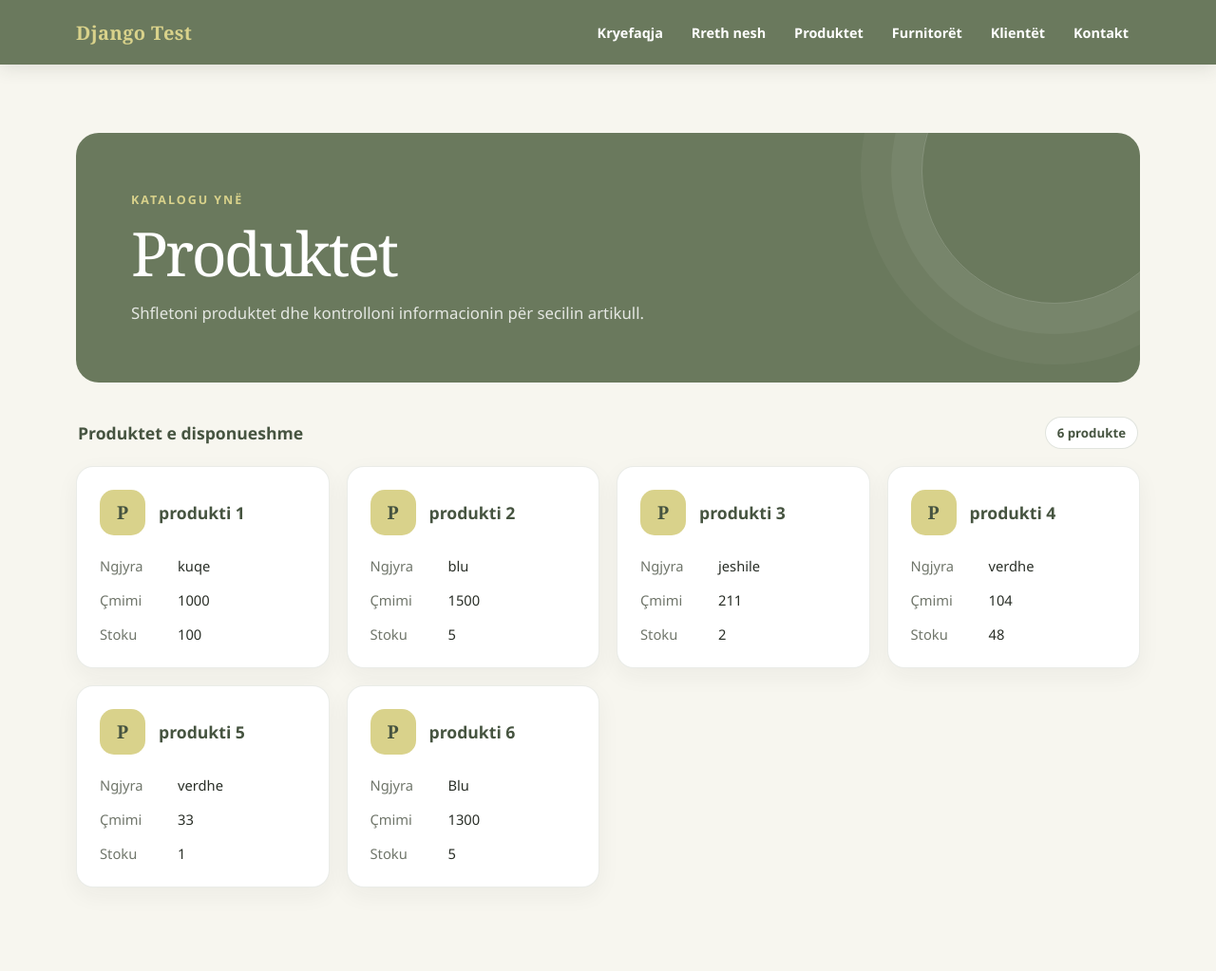
After one commit to RahmaniL0712/django-test, a Django app: page /all_products in a window 1280 px wide. The commit adds this page. Shown: the whole page at 95% size. Run offline with Django 5.2, Linux system fonts and the light colour scheme; data comes from the database, SQL or seed files in the repository; both versions use the stored data as it was after the commit.

Commit message:
css and restructuring of pages

```diff
--- a/core/admin.py
+++ b/core/admin.py
@@ -1,5 +1,6 @@
 from django.contrib import admin
-from .models import Product, Vendor
+from .models import Product, Vendor, Client
 
 admin.site.register(Product)
 admin.site.register(Vendor)
+admin.site.register(Client)
--- a/core/models.py
+++ b/core/models.py
@@ -13,3 +13,8 @@ class Vendor(models.Model):
     vendor_name = models.CharField(max_length=50)
     vendor_nipt = models.CharField(max_length=14)
     vendor_address = models.CharField(max_length=250)
+
+class Client(models.Model):
+    client_name = models.CharField(max_length=50)
+    client_address = models.CharField(max_length=255)
+    phone_number = models.CharField(max_length=13)
--- /dev/null
+++ b/core/templates/base.html
@@ -0,0 +1,340 @@
+<!DOCTYPE html>
+<html lang="sq">
+<head>
+    <meta charset="UTF-8">
+    <meta name="viewport" content="width=device-width, initial-scale=1.0">
+    <meta name="theme-color" content="#6A795D">
+    <title>{% block title %}Faqja kryesore{% endblock %}</title>
+    <style>
+        :root {
+            color-scheme: light;
+            --olive: #6A795D;
+            --olive-dark: #465440;
+            --cream: #D9D28B;
+            --paper: #f7f6ef;
+            --ink: #292e27;
+            --muted: #70766b;
+        }
+
+        *,
+        *::before,
+        *::after {
+            box-sizing: border-box;
+        }
+
+        body {
+            min-height: 100vh;
+            margin: 0;
+            background: var(--paper);
+            color: var(--ink);
+            font-family: "Segoe UI", Arial, sans-serif;
+        }
+
+        .site-nav {
+            position: sticky;
+            z-index: 10;
+            top: 0;
+            background: #6A795D;
+            box-shadow: 0 4px 18px rgb(41 46 39 / 12%);
+            font-family: "Segoe UI", Arial, sans-serif;
+        }
+
+        .site-nav-inner {
+            display: flex;
+            width: min(1120px, calc(100% - 40px));
+            min-height: 68px;
+            align-items: center;
+            justify-content: space-between;
+            gap: 24px;
+            margin: 0 auto;
+        }
+
+        .site-brand {
+            flex: 0 0 auto;
+            color: #D9D28B;
+            font-family: Georgia, "Times New Roman", serif;
+            font-size: 1.25rem;
+            font-weight: 700;
+            letter-spacing: 0.02em;
+            text-decoration: none;
+        }
+
+        .site-links {
+            display: flex;
+            flex-wrap: wrap;
+            align-items: center;
+            justify-content: flex-end;
+            gap: 6px;
+        }
+
+        .site-links a {
+            padding: 9px 12px;
+            border-radius: 999px;
+            color: white;
+            font-size: 0.9rem;
+            font-weight: 600;
+            text-decoration: none;
+            transition: background-color 160ms ease, color 160ms ease;
+        }
+
+        .site-links a:hover,
+        .site-links a:focus-visible {
+            background: #D9D28B;
+            color: #465440;
+            outline: none;
+        }
+
+        .page {
+            width: min(1120px, calc(100% - 40px));
+            margin: 0 auto;
+            padding: 72px 0 88px;
+        }
+
+        .intro {
+            position: relative;
+            overflow: hidden;
+            margin-bottom: 36px;
+            padding: clamp(30px, 6vw, 58px);
+            border-radius: 24px;
+            background: var(--olive);
+            color: white;
+        }
+
+        .intro::after {
+            position: absolute;
+            top: -100px;
+            right: -50px;
+            width: 280px;
+            height: 280px;
+            border: 1px solid rgb(255 255 255 / 18%);
+            border-radius: 50%;
+            box-shadow: 0 0 0 32px rgb(255 255 255 / 5%), 0 0 0 64px rgb(255 255 255 / 4%);
+            content: "";
+        }
+
+        .eyebrow {
+            display: inline-block;
+            margin: 0 0 14px;
+            color: var(--cream);
+            font-size: 0.78rem;
+            font-weight: 700;
+            letter-spacing: 0.16em;
+            text-transform: uppercase;
+        }
+
+        .page h1 {
+            position: relative;
+            z-index: 1;
+            margin: 0;
+            font-family: Georgia, "Times New Roman", serif;
+            font-size: clamp(2.4rem, 6vw, 4rem);
+            font-weight: 500;
+            letter-spacing: -0.04em;
+            line-height: 1.05;
+        }
+
+        .intro-copy {
+            position: relative;
+            z-index: 1;
+            max-width: 560px;
+            margin: 16px 0 0;
+            color: rgb(255 255 255 / 82%);
+            font-size: 1.05rem;
+            line-height: 1.7;
+        }
+
+        .section-heading {
+            display: flex;
+            align-items: center;
+            justify-content: space-between;
+            gap: 16px;
+            margin: 0 2px 18px;
+        }
+
+        .section-heading h2 {
+            margin: 0;
+            color: var(--olive-dark);
+            font-size: 1.1rem;
+            font-weight: 700;
+        }
+
+        .client-count {
+            padding: 7px 12px;
+            border: 1px solid rgb(106 121 93 / 20%);
+            border-radius: 999px;
+            background: white;
+            color: var(--olive-dark);
+            font-size: 0.83rem;
+            font-weight: 600;
+        }
+
+        .client-grid,
+        .feature-grid {
+            display: grid;
+            grid-template-columns: repeat(auto-fit, minmax(min(100%, 260px), 1fr));
+            gap: 18px;
+        }
+
+        .client-card,
+        .feature-card {
+            min-width: 0;
+            padding: 24px;
+            border: 1px solid rgb(106 121 93 / 14%);
+            border-radius: 18px;
+            background: white;
+            box-shadow: 0 8px 24px rgb(41 46 39 / 5%);
+            transition: transform 180ms ease, box-shadow 180ms ease;
+        }
+
+        .client-card:hover,
+        .feature-card:hover {
+            transform: translateY(-3px);
+            box-shadow: 0 14px 30px rgb(41 46 39 / 10%);
+        }
+
+        .card-top {
+            display: flex;
+            align-items: center;
+            gap: 14px;
+            margin-bottom: 21px;
+        }
+
+        .client-mark {
+            display: grid;
+            flex: 0 0 48px;
+            width: 48px;
+            height: 48px;
+            place-items: center;
+            border-radius: 15px;
+            background: var(--cream);
+            color: var(--olive-dark);
+            font-family: Georgia, "Times New Roman", serif;
+            font-size: 1.2rem;
+            font-weight: 700;
+        }
+
+        .client-card h3,
+        .feature-card h3 {
+            overflow-wrap: anywhere;
+            margin: 0;
+            color: var(--olive-dark);
+            font-size: 1.1rem;
+            font-weight: 700;
+        }
+
+        .client-details {
+            display: grid;
+            gap: 14px;
+            margin: 0;
+        }
+
+        .detail {
+            display: grid;
+            grid-template-columns: 74px minmax(0, 1fr);
+            gap: 8px;
+            margin: 0;
+            font-size: 0.92rem;
+            line-height: 1.5;
+        }
+
+        .detail dt {
+            color: var(--muted);
+        }
+
+        .detail dd {
+            overflow-wrap: anywhere;
+            margin: 0;
+            color: var(--ink);
+        }
+
+        .empty-state {
+            padding: 38px 24px;
+            border: 1px dashed rgb(106 121 93 / 35%);
+            border-radius: 18px;
+            color: var(--muted);
+            text-align: center;
+        }
+
+        .feature-card p {
+            margin: 12px 0 0;
+            color: var(--muted);
+            line-height: 1.65;
+        }
+
+        .feature-card a {
+            color: var(--olive-dark);
+            font-weight: 600;
+            text-decoration-color: rgb(106 121 93 / 45%);
+            text-underline-offset: 3px;
+        }
+
+        .feature-card a:hover {
+            text-decoration-color: currentColor;
+        }
+
+        @media (prefers-reduced-motion: reduce) {
+            *,
+            *::before,
+            *::after {
+                scroll-behavior: auto !important;
+                transition-duration: 0.01ms !important;
+            }
+        }
+
+        @media (max-width: 760px) {
+            .site-nav-inner {
+                min-height: 0;
+                align-items: flex-start;
+                flex-direction: column;
+                gap: 8px;
+                padding: 14px 0;
+            }
+
+            .site-links {
+                justify-content: flex-start;
+                gap: 2px;
+            }
+
+            .site-links a {
+                padding: 8px 10px;
+                font-size: 0.84rem;
+            }
+        }
+
+        @media (max-width: 480px) {
+            .site-nav-inner,
+            .page {
+                width: calc(100% - 28px);
+                padding: 28px 0 48px;
+            }
+
+            .intro {
+                margin-bottom: 28px;
+                border-radius: 20px;
+            }
+
+            .client-card,
+            .feature-card {
+                padding: 21px;
+            }
+        }
+    </style>
+    {% block extra_head %}{% endblock %}
+</head>
+<body>
+    <nav class="site-nav" aria-label="Navigimi kryesor">
+        <div class="site-nav-inner">
+            <a class="site-brand" href="{% url 'homepage' %}">Django Test</a>
+            <div class="site-links">
+                <a href="{% url 'homepage' %}">Kryefaqja</a>
+                <a href="{% url 'about' %}">Rreth nesh</a>
+                <a href="{% url 'all_products' %}">Produktet</a>
+                <a href="{% url 'vendors' %}">Furnitorët</a>
+                <a href="{% url 'clients' %}">Klientët</a>
+                <a href="{% url 'contact' %}">Kontakt</a>
+            </div>
+        </div>
+    </nav>
+    {% block content %}{% endblock %}
+</body>
+</html>
--- a/core/templates/products.html
+++ b/core/templates/products.html
@@ -1,18 +1,49 @@
-<!DOCTYPE html>
-<html lang="en">
-<head>
-    <meta charset="UTF-8">
-    <meta name="viewport" content="width=device-width, initial-scale=1.0">
-    <title>Document</title>
-</head>
-<body>
-    <h1>Produktet tona</h1>
-{% for p in products %}
-{{p.product_name}}<br>
-{% endfor %}
-<h1>Furnizuesit tane</h1>
-{% for v in vendors %}
-{{v.vendor_name}}<br>
-{% endfor %}
-</body>
-</html>
+{% extends "base.html" %}
+
+{% block title %}Produktet{% endblock %}
+
+{% block content %}
+<main class="page">
+    <header class="intro">
+        <p class="eyebrow">Katalogu ynë</p>
+        <h1>Produktet</h1>
+        <p class="intro-copy">Shfletoni produktet dhe kontrolloni informacionin për secilin artikull.</p>
+    </header>
+
+    <section aria-labelledby="products-heading">
+        <div class="section-heading">
+            <h2 id="products-heading">Produktet e disponueshme</h2>
+            <span class="client-count">{{ products|length }} produkte</span>
+        </div>
+
+        {% if products %}
+        <div class="client-grid">
+            {% for product in products %}
+            <article class="client-card">
+                <div class="card-top">
+                    <div class="client-mark" aria-hidden="true">{{ product.product_name|first|upper }}</div>
+                    <h3>{{ product.product_name }}</h3>
+                </div>
+                <dl class="client-details">
+                    <div class="detail">
+                        <dt>Ngjyra</dt>
+                        <dd>{{ product.colors }}</dd>
+                    </div>
+                    <div class="detail">
+                        <dt>Çmimi</dt>
+                        <dd>{{ product.price }}</dd>
+                    </div>
+                    <div class="detail">
+                        <dt>Stoku</dt>
+                        <dd>{{ product.stock }}</dd>
+                    </div>
+                </dl>
+            </article>
+            {% endfor %}
+        </div>
+        {% else %}
+        <p class="empty-state">Nuk ka produkte të disponueshme për momentin.</p>
+        {% endif %}
+    </section>
+</main>
+{% endblock %}
--- a/core/views.py
+++ b/core/views.py
@@ -1,5 +1,5 @@
 from django.shortcuts import render
-from .models import Product, Vendor
+from .models import Product, Vendor, Client
 
 def homepage(request):
     return render(request, 'homepage.html')
@@ -10,8 +10,23 @@ def about(request):
 def contact(request):
     return render(request, 'contact.html')
 
-def products(request):
-    all_products = Product.objects.all()
-    all_vendors = Vendor.objects.all()
-    return render(request, 'products.html', {'products': all_products,
-                                             'vendors': all_vendors})
+def all_products(request):
+    products = Product.objects.all()
+    ctx = {
+        "products": products
+    }
+    return render(request, 'products.html', ctx)
+
+def vendors(request):
+    vendors = Vendor.objects.all()
+    ctx = {
+        "vendors": vendors
+    }
+    return render(request, 'vendors.html', ctx)
+
+def clients(request):
+    clients = Client.objects.all()
+    ctx = {
+        "clients": clients
+    }
+    return render(request, 'clients.html', ctx)
--- a/fifthpj/urls.py
+++ b/fifthpj/urls.py
@@ -16,12 +16,14 @@ Including another URLconf
 """
 from django.contrib import admin
 from django.urls import path
-from core.views import homepage, about, contact, products
+from core.views import homepage, about, contact, all_products, vendors, clients
 
 urlpatterns = [
     path('admin/', admin.site.urls),
-    path('', homepage),
-    path('about', about),
-    path('contact', contact),
-    path('products', products),
+    path('', homepage, name='homepage'),
+    path('about', about, name='about'),
+    path('contact', contact, name='contact'),
+    path('all_products', all_products, name='all_products'),
+    path('vendors', vendors, name='vendors'),
+    path('clients', clients, name='clients'),
 ]
```
Also changed, not shown: core/templates/about.html (+42 -11 lines), core/templates/clients.html (added, +45 -0 lines), core/templates/contact.html (+37 -11 lines), core/templates/homepage.html (+45 -11 lines), core/templates/vendors.html (added, +45 -0 lines), core/migrations/0003_client.py (added), db.sqlite3.
